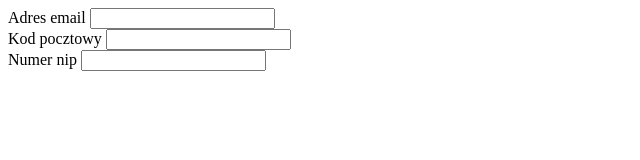
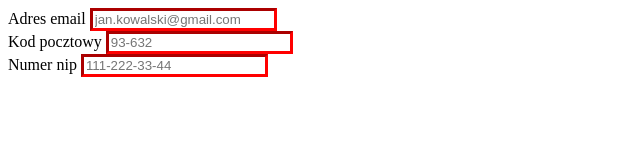
Before and after one commit to ninjarlz/IPM, a plain HTML site: page index.html in a window 1280 px wide. Shown: the whole page, without its empty margins (0-640 px from the left). Drawn offline with Linux system fonts and the light colour scheme.

Commit message:
input validation

```diff
--- a/index.html
+++ b/index.html
@@ -7,16 +7,16 @@
     <body>
         <div class="form">
             <div class="field">
-                <label for="email" value="jan.kowalski@gmail.com">Adres email</label>
-                <input type="text" id="email">
+                <label for="email">Adres email</label>
+                <input type="text" placeholder="jan.kowalski@gmail.com" type="email" id="email" required>
             </div>
             <div class="field">
-                <label for="kod_pocztowy value="93-632"">Kod pocztowy</label>
-                <input type="text" id="kod_pocztowy">
+                <label for="kod_pocztowy">Kod pocztowy</label>
+                <input type="text" pattern="[0-9]{2}-[0-9]{3}" placeholder="93-632" id="kod_pocztowy" required>
             </div>
 			<div class="field">
-                <label for="numer_nip" value="111-222-33-44">Numer nip</label>
-                <input type="text" id="numer_nip">
+                <label for="numer_nip">Numer nip</label>
+                <input type="text" pattern="[0-9]{3}-[0-9]{3}-[0-9]{2}-[0-9]{2}" placeholder="111-222-33-44" id="numer_nip" required>
             </div>
         </div>
     </body>
--- a/style.css
+++ b/style.css
@@ -1,3 +1,12 @@
-body {
-    background-color: transparent;
+.field input {
+    flex: 1;
+    border-width: 3px;
 }
+
+.field input:invalid {
+    border-color: red;
+}
+
+.field input:valid {
+    border-color: green;
+}
```
